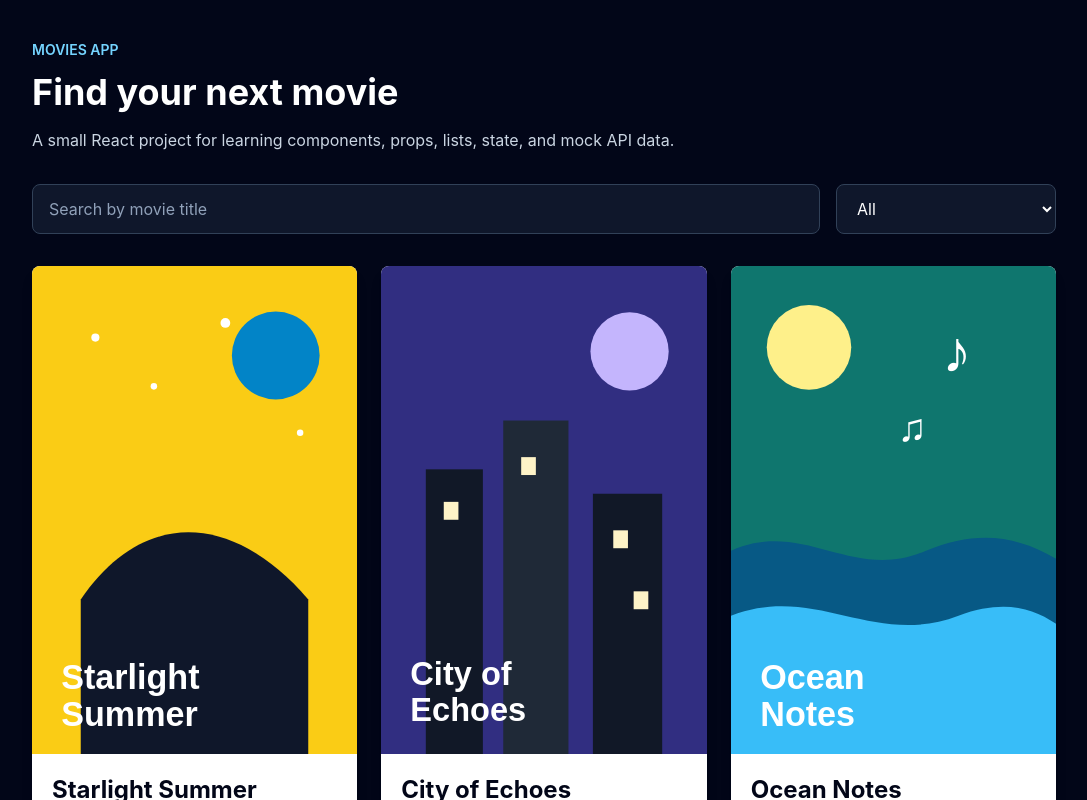
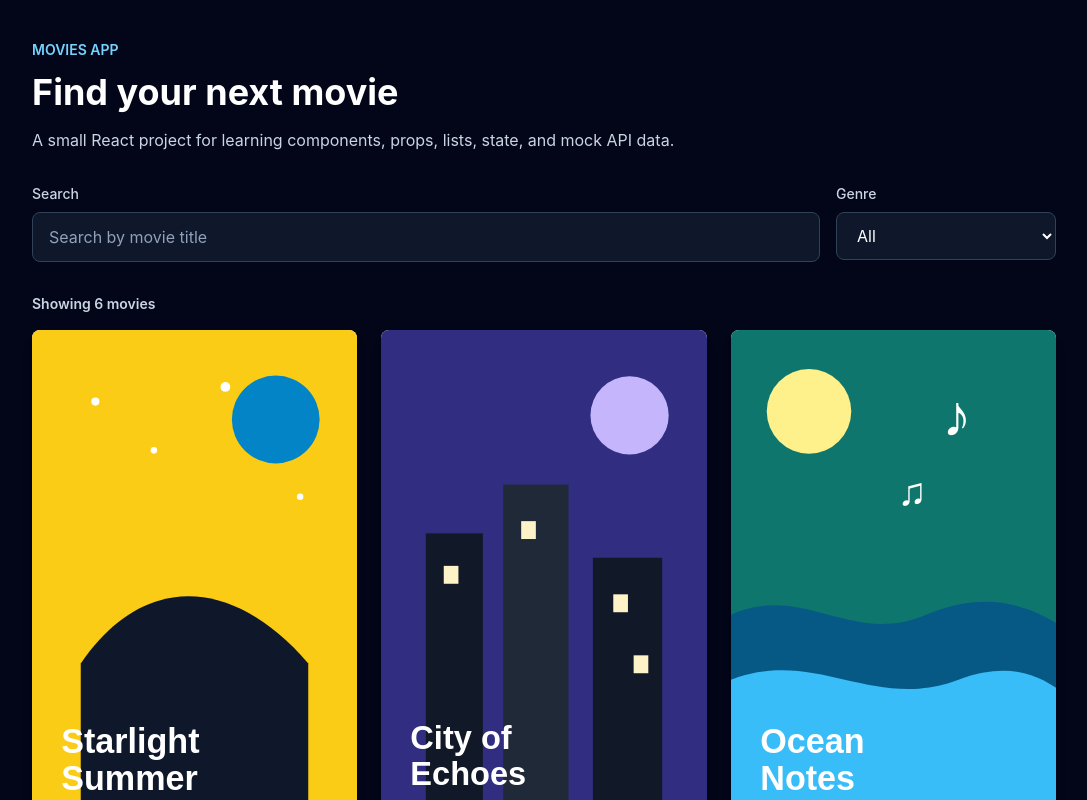
Before and after one commit to uruwqs/movie-app-1, a React (Vite) app: page / in a window 1280 px wide. Shown: the top 800 px of the page, without its empty margins (96-1183 px from the left). Built offline with nearby package versions, Linux system fonts and the light colour scheme.

Commit message:
feat: load movies from mock API, add EmptyState

```diff
--- a/src/App.tsx
+++ b/src/App.tsx
@@ -1,17 +1,32 @@
-import { useState } from "react";
+import { useEffect, useMemo, useState } from "react";
+import { getMovies } from "@/api/movies.ts";
+import { EmptyState } from "@/components/EmptyState.tsx";
 import { MovieList } from "@/components/MovieList.tsx";
 import { MovieSearch } from "@/components/MovieSearch.tsx";
 import { MovieGenreFilter } from "@/components/MovieGenreFilter.tsx";
-import { movies } from "@/data/movies.ts";
+import { type Movie } from "@/data/movies.ts";
 
 const allGenres = "All";
-const genres = [allGenres, ...new Set(movies.map((movie) => movie.genre))];
 
 function App() {
+  const [movieList, setMovieList] = useState<Movie[]>([]);
+  const [isLoading, setIsLoading] = useState(true);
   const [search, setSearch] = useState("");
   const [selectedGenre, setSelectedGenre] = useState(allGenres);
 
-  const filteredMovies = movies.filter((movie) => {
+  useEffect(() => {
+    getMovies().then((moviesFromApi) => {
+      setMovieList(moviesFromApi);
+      setIsLoading(false);
+    });
+  }, []);
+
+  const genres = useMemo(
+    () => [allGenres, ...new Set(movieList.map((movie) => movie.genre))],
+    [movieList],
+  );
+
+  const filteredMovies = movieList.filter((movie) => {
     const matchesSearch = movie.title
       .toLowerCase()
       .includes(search.toLowerCase());
@@ -21,6 +36,14 @@ function App() {
 
     return matchesSearch && matchesGenre;
   });
+
+  const movieCountText =
+    filteredMovies.length === 1 ? "1 movie" : `${filteredMovies.length} movies`;
+
+  function clearFilters() {
+    setSearch("");
+    setSelectedGenre(allGenres);
+  }
 
   return (
     <main className="min-h-screen bg-slate-950 px-6 py-10 text-white">
@@ -43,7 +66,23 @@ function App() {
           />
         </div>
 
-        <MovieList movies={filteredMovies} />
+        {isLoading ? (
+          <p
+            className="mt-8 rounded-lg bg-slate-900 p-6 text-center text-slate-300"
+            role="status"
+          >
+            Loading movies...
+          </p>
+        ) : filteredMovies.length > 0 ? (
+          <>
+            <p className="mt-8 text-sm font-semibold text-slate-300">
+              Showing {movieCountText}
+            </p>
+            <MovieList movies={filteredMovies} />
+          </>
+        ) : (
+          <EmptyState onClearFilters={clearFilters} />
+        )}
       </section>
     </main>
   );
--- /dev/null
+++ b/src/api/movies.ts
@@ -0,0 +1,9 @@
+import { movies, type Movie } from "@/data/movies";
+
+export function getMovies(): Promise<Movie[]> {
+  return new Promise((resolve) => {
+    setTimeout(() => {
+      resolve(movies);
+    }, 500);
+  });
+}
--- /dev/null
+++ b/src/components/EmptyState.tsx
@@ -0,0 +1,21 @@
+type EmptyStateProps = {
+  onClearFilters: () => void;
+};
+
+export function EmptyState({ onClearFilters }: EmptyStateProps) {
+  return (
+    <div className="mt-8 rounded-lg border border-dashed border-slate-700 bg-slate-900 p-8 text-center">
+      <h2 className="text-2xl font-bold">No movies found</h2>
+      <p className="mx-auto mt-3 max-w-md text-slate-300">
+        Try a shorter title or choose another genre.
+      </p>
+      <button
+        className="mt-6 rounded-lg bg-sky-400 px-5 py-3 font-semibold text-slate-950 hover:bg-sky-300"
+        type="button"
+        onClick={onClearFilters}
+      >
+        Clear filters
+      </button>
+    </div>
+  );
+}
--- a/src/components/MovieGenreFilter.tsx
+++ b/src/components/MovieGenreFilter.tsx
@@ -10,9 +10,16 @@ export function MovieGenreFilter({
   onChange,
 }: MovieGenreFilterProps) {
   return (
+    <div>
+      <label
+        className="mb-2 block text-sm font-medium text-slate-300"
+        htmlFor="movie-genre"
+      >
+        Genre
+      </label>
       <select
-      aria-label="Filter movies by genre"
-      className="w-full rounded-lg border border-slate-700 bg-slate-900 px-4 py-3 text-white"
+        className="w-full rounded-lg border border-slate-700 bg-slate-900 px-4 py-3 text-white outline-none focus:border-sky-400"
+        id="movie-genre"
         value={value}
         onChange={(event) => onChange(event.target.value)}
       >
@@ -22,5 +29,6 @@ export function MovieGenreFilter({
           </option>
         ))}
       </select>
+    </div>
   );
 }
--- a/src/components/MovieList.tsx
+++ b/src/components/MovieList.tsx
@@ -6,15 +6,11 @@ type MovieListProps = {
 };
 
 export function MovieList({ movies }: MovieListProps) {
-  return movies.length > 0 ? (
-    <div className="mt-8 grid gap-6 sm:grid-cols-2 lg:grid-cols-3">
+  return (
+    <div className="mt-4 grid gap-6 sm:grid-cols-2 lg:grid-cols-3">
       {movies.map((movie) => (
         <MovieCard key={movie.id} movie={movie} />
       ))}
     </div>
-  ) : (
-    <p className="mt-8 rounded-lg bg-slate-900 p-6 text-center text-slate-300">
-      No movies found.
-    </p>
   );
 }
--- a/src/components/MovieSearch.tsx
+++ b/src/components/MovieSearch.tsx
@@ -5,13 +5,21 @@ type MovieSearchProps = {
 
 export function MovieSearch({ value, onChange }: MovieSearchProps) {
   return (
+    <div>
+      <label
+        className="mb-2 block text-sm font-medium text-slate-300"
+        htmlFor="movie-search"
+      >
+        Search
+      </label>
       <input
-      aria-label="Search movies by title"
-      className="w-full rounded-lg border border-slate-700 bg-slate-900 px-4 py-3 text-white placeholder:text-slate-400"
+        className="w-full rounded-lg border border-slate-700 bg-slate-900 px-4 py-3 text-white placeholder:text-slate-400 outline-none focus:border-sky-400"
+        id="movie-search"
         type="text"
         placeholder="Search by movie title"
         value={value}
         onChange={(event) => onChange(event.target.value)}
       />
+    </div>
   );
 }
```
Lines whose indentation alone changed are shown as unchanged.
